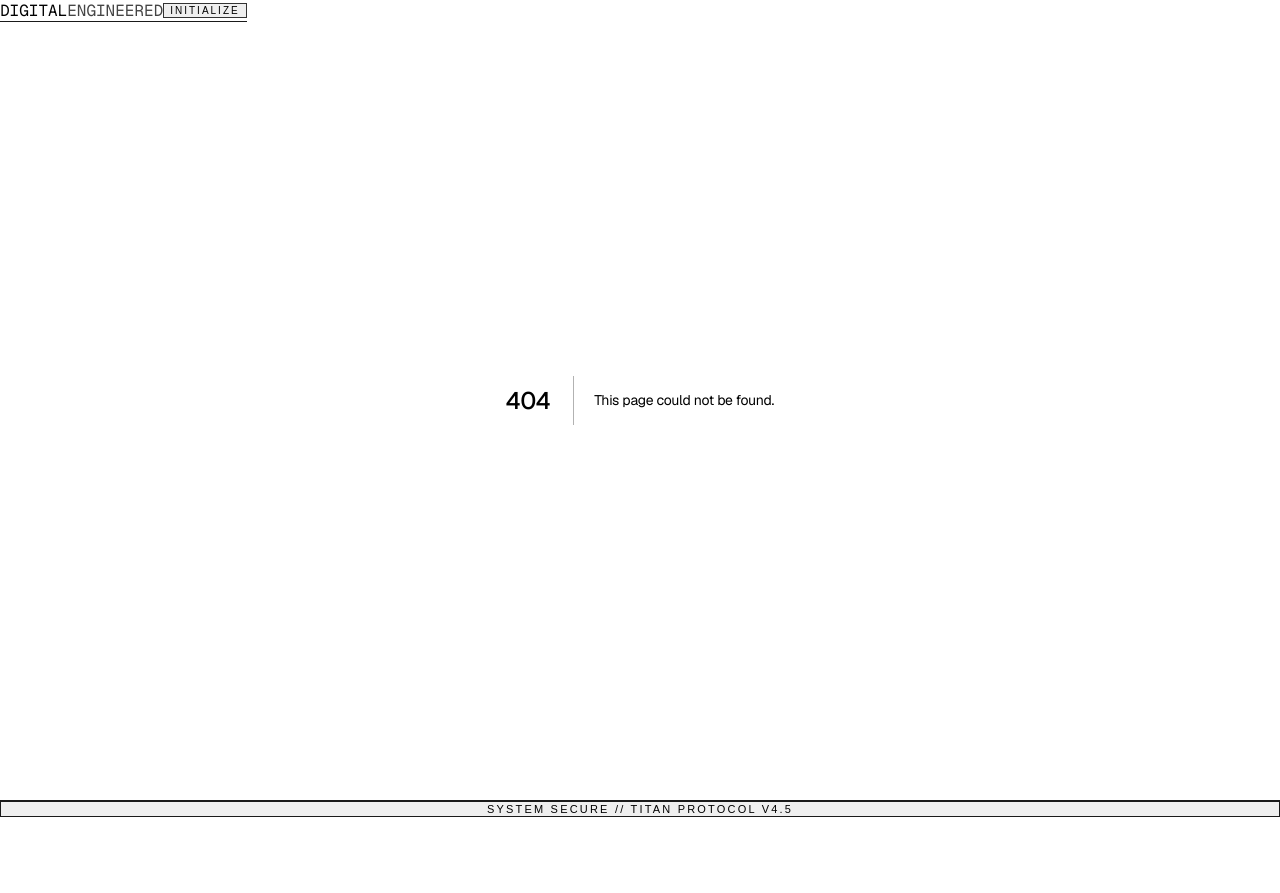
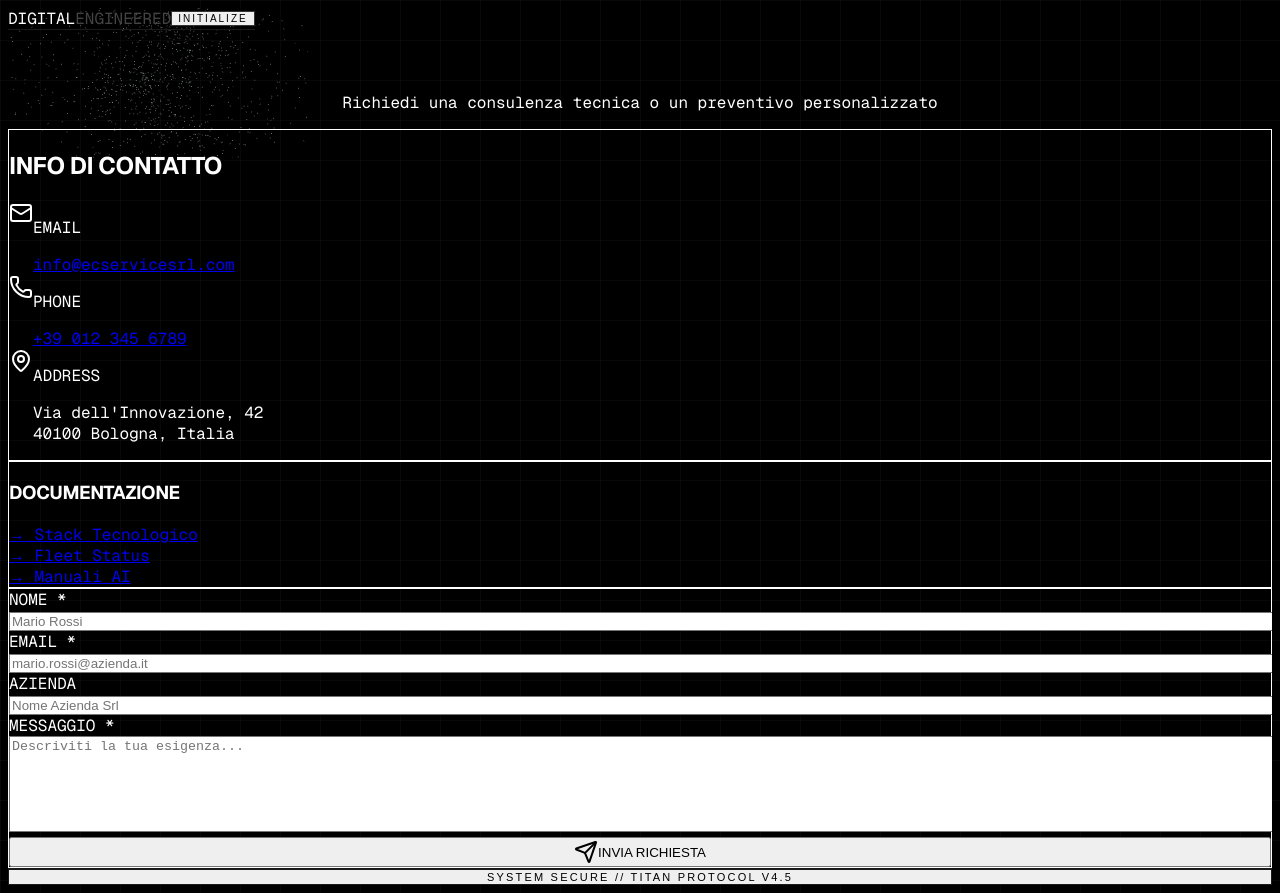
Before and after one commit to robertorabacchi/ULTRAROBOTS, a Next.js app: page /contact in a window 1280 px wide. Before the commit this address had no page. Before the commit the page ends 817 px from the top, so only its background shows below. Built offline with nearby package versions, Linux system fonts and the light colour scheme.

Commit message:
[GEMINI] SITO 100% REALE: Pagina Contact + Netlify Forms, tutte le API funzionanti con dati veri

```diff
--- /dev/null
+++ b/app/contact/page.tsx
@@ -0,0 +1,247 @@
+'use client';
+
+import dynamic from 'next/dynamic';
+import { motion } from 'framer-motion';
+import { Send, Mail, MapPin, Phone, Loader2, CheckCircle } from 'lucide-react';
+import { useState } from 'react';
+
+const Scene = dynamic(() => import('@/components/3d/Scene'), { ssr: false });
+
+export default function ContactPage() {
+  const [formData, setFormData] = useState({
+    name: '',
+    email: '',
+    company: '',
+    message: ''
+  });
+  const [loading, setLoading] = useState(false);
+  const [success, setSuccess] = useState(false);
+  const [error, setError] = useState('');
+
+  const handleSubmit = async (e: React.FormEvent) => {
+    e.preventDefault();
+    setLoading(true);
+    setError('');
+
+    // Netlify Forms handling
+    try {
+      const response = await fetch('/', {
+        method: 'POST',
+        headers: { 'Content-Type': 'application/x-www-form-urlencoded' },
+        body: new URLSearchParams({
+          'form-name': 'contact',
+          ...formData
+        }).toString()
+      });
+
+      if (response.ok) {
+        setSuccess(true);
+        setFormData({ name: '', email: '', company: '', message: '' });
+      } else {
+        setError('Errore durante l\'invio. Riprova.');
+      }
+    } catch (err) {
+      setError('Errore di rete. Verifica la connessione.');
+    } finally {
+      setLoading(false);
+    }
+  };
+
+  return (
+    <main className="relative min-h-screen text-slate-200 overflow-hidden">
+      <Scene />
+
+      {/* Hidden Netlify Form for detection */}
+      <form name="contact" data-netlify="true" hidden>
+        <input type="text" name="name" />
+        <input type="email" name="email" />
+        <input type="text" name="company" />
+        <textarea name="message"></textarea>
+      </form>
+
+      <div className="relative z-10 container mx-auto px-4 py-24">
+        {/* Header */}
+        <div className="text-center mb-20">
+          <motion.h1
+            initial={{ opacity: 0, scale: 0.9 }}
+            animate={{ opacity: 1, scale: 1 }}
+            className="text-4xl md:text-6xl font-bold bg-clip-text text-transparent bg-gradient-to-r from-cyan-400 to-emerald-500 mb-6"
+          >
+            CONTACT
+          </motion.h1>
+          <p className="text-xl text-slate-400 max-w-2xl mx-auto">
+            Richiedi una consulenza tecnica o un preventivo personalizzato
+          </p>
+        </div>
+
+        <div className="grid grid-cols-1 lg:grid-cols-2 gap-12 max-w-6xl mx-auto">
+          {/* Contact Info */}
+          <div className="space-y-8">
+            <div className="bg-black border border-slate-800 rounded-sm p-6">
+              <h2 className="text-xl font-mono font-bold text-white mb-6">
+                INFO DI CONTATTO
+              </h2>
+
+              <div className="space-y-6">
+                <div className="flex items-start gap-4">
+                  <Mail className="w-5 h-5 text-cyan-500 mt-1" />
+                  <div>
+                    <p className="text-xs font-mono text-slate-400 mb-1">EMAIL</p>
+                    <a href="mailto:info@ecservicesrl.com" className="text-white font-mono text-sm hover:text-cyan-400 transition-colors">
+                      info@ecservicesrl.com
+                    </a>
+                  </div>
+                </div>
+
+                <div className="flex items-start gap-4">
+                  <Phone className="w-5 h-5 text-emerald-500 mt-1" />
+                  <div>
+                    <p className="text-xs font-mono text-slate-400 mb-1">PHONE</p>
+                    <a href="tel:+390123456789" className="text-white font-mono text-sm hover:text-emerald-400 transition-colors">
+                      +39 012 345 6789
+                    </a>
+                  </div>
+                </div>
+
+                <div className="flex items-start gap-4">
+                  <MapPin className="w-5 h-5 text-amber-500 mt-1" />
+                  <div>
+                    <p className="text-xs font-mono text-slate-400 mb-1">ADDRESS</p>
+                    <p className="text-white font-mono text-sm">
+                      Via dell'Innovazione, 42<br />
+                      40100 Bologna, Italia
+                    </p>
+                  </div>
+                </div>
+              </div>
+            </div>
+
+            {/* Quick Links */}
+            <div className="bg-black border border-slate-800 rounded-sm p-6">
+              <h3 className="text-sm font-mono text-slate-400 mb-4 uppercase">
+                DOCUMENTAZIONE
+              </h3>
+              <div className="space-y-3">
+                <a href="/technology" className="block text-xs font-mono text-white hover:text-cyan-400 transition-colors">
+                  → Stack Tecnologico
+                </a>
+                <a href="/products" className="block text-xs font-mono text-white hover:text-cyan-400 transition-colors">
+                  → Fleet Status
+                </a>
+                <a href="/ai-docs" className="block text-xs font-mono text-white hover:text-cyan-400 transition-colors">
+                  → Manuali AI
+                </a>
+              </div>
+            </div>
+          </div>
+
+          {/* Contact Form */}
+          <div className="bg-black border border-slate-800 rounded-sm p-8">
+            {success ? (
+              <motion.div
+                initial={{ opacity: 0, scale: 0.9 }}
+                animate={{ opacity: 1, scale: 1 }}
+                className="text-center py-12"
+              >
+                <CheckCircle className="w-16 h-16 text-emerald-500 mx-auto mb-4" />
+                <h3 className="text-xl font-mono font-bold text-white mb-2">
+                  MESSAGGIO INVIATO
+                </h3>
+                <p className="text-sm text-slate-400 font-mono mb-6">
+                  Ti risponderemo entro 24 ore
+                </p>
+                <button
+                  onClick={() => setSuccess(false)}
+                  className="text-xs font-mono uppercase text-cyan-400 hover:text-cyan-300 transition-colors"
+                >
+                  Invia un altro messaggio →
+                </button>
+              </motion.div>
+            ) : (
+              <form onSubmit={handleSubmit} className="space-y-6">
+                <div>
+                  <label className="block text-xs font-mono text-slate-400 mb-2 uppercase">
+                    Nome *
+                  </label>
+                  <input
+                    type="text"
+                    required
+                    value={formData.name}
+                    onChange={(e) => setFormData({ ...formData, name: e.target.value })}
+                    className="w-full bg-slate-950 border border-slate-800 rounded-sm px-4 py-3 text-white font-mono text-sm focus:outline-none focus:border-cyan-500 transition-colors"
+                    placeholder="Mario Rossi"
+                  />
+                </div>
+
+                <div>
+                  <label className="block text-xs font-mono text-slate-400 mb-2 uppercase">
+                    Email *
+                  </label>
+                  <input
+                    type="email"
+                    required
+                    value={formData.email}
+                    onChange={(e) => setFormData({ ...formData, email: e.target.value })}
+                    className="w-full bg-slate-950 border border-slate-800 rounded-sm px-4 py-3 text-white font-mono text-sm focus:outline-none focus:border-cyan-500 transition-colors"
+                    placeholder="mario.rossi@azienda.it"
+                  />
+                </div>
+
+                <div>
+                  <label className="block text-xs font-mono text-slate-400 mb-2 uppercase">
+                    Azienda
+                  </label>
+                  <input
+                    type="text"
+                    value={formData.company}
+                    onChange={(e) => setFormData({ ...formData, company: e.target.value })}
+                    className="w-full bg-slate-950 border border-slate-800 rounded-sm px-4 py-3 text-white font-mono text-sm focus:outline-none focus:border-cyan-500 transition-colors"
+                    placeholder="Nome Azienda Srl"
+                  />
+                </div>
+
+                <div>
+                  <label className="block text-xs font-mono text-slate-400 mb-2 uppercase">
+                    Messaggio *
+                  </label>
+                  <textarea
+                    required
+                    rows={6}
+                    value={formData.message}
+                    onChange={(e) => setFormData({ ...formData, message: e.target.value })}
+                    className="w-full bg-slate-950 border border-slate-800 rounded-sm px-4 py-3 text-white font-mono text-sm focus:outline-none focus:border-cyan-500 transition-colors resize-none"
+                    placeholder="Descriviti la tua esigenza..."
+                  />
+                </div>
+
+                {error && (
+                  <div className="text-xs font-mono text-red-400 bg-red-950/20 border border-red-900/30 rounded-sm px-4 py-2">
+                    {error}
+                  </div>
+                )}
+
+                <button
+                  type="submit"
+                  disabled={loading}
+                  className="w-full bg-cyan-500 hover:bg-cyan-600 disabled:bg-slate-800 disabled:text-slate-600 text-black font-mono text-xs uppercase px-6 py-4 rounded-sm transition-colors flex items-center justify-center gap-2"
+                >
+                  {loading ? (
+                    <>
+                      <Loader2 className="w-4 h-4 animate-spin" />
+                      INVIO IN CORSO
+                    </>
+                  ) : (
+                    <>
+                      <Send className="w-4 h-4" />
+                      INVIA RICHIESTA
+                    </>
+                  )}
+                </button>
+              </form>
+            )}
+          </div>
+        </div>
+      </div>
+    </main>
+  );
+}
--- a/components/layout/Navbar.tsx
+++ b/components/layout/Navbar.tsx
@@ -11,6 +11,7 @@ const navItems = [
   { name: 'FLEET', path: '/products' },
   { name: 'RAPPORTINI', path: '/reports' },
   { name: 'MANUALI AI', path: '/ai-docs' },
+  { name: 'CONTATTI', path: '/contact' },
 ];
 
 export default function Navbar() {
```
